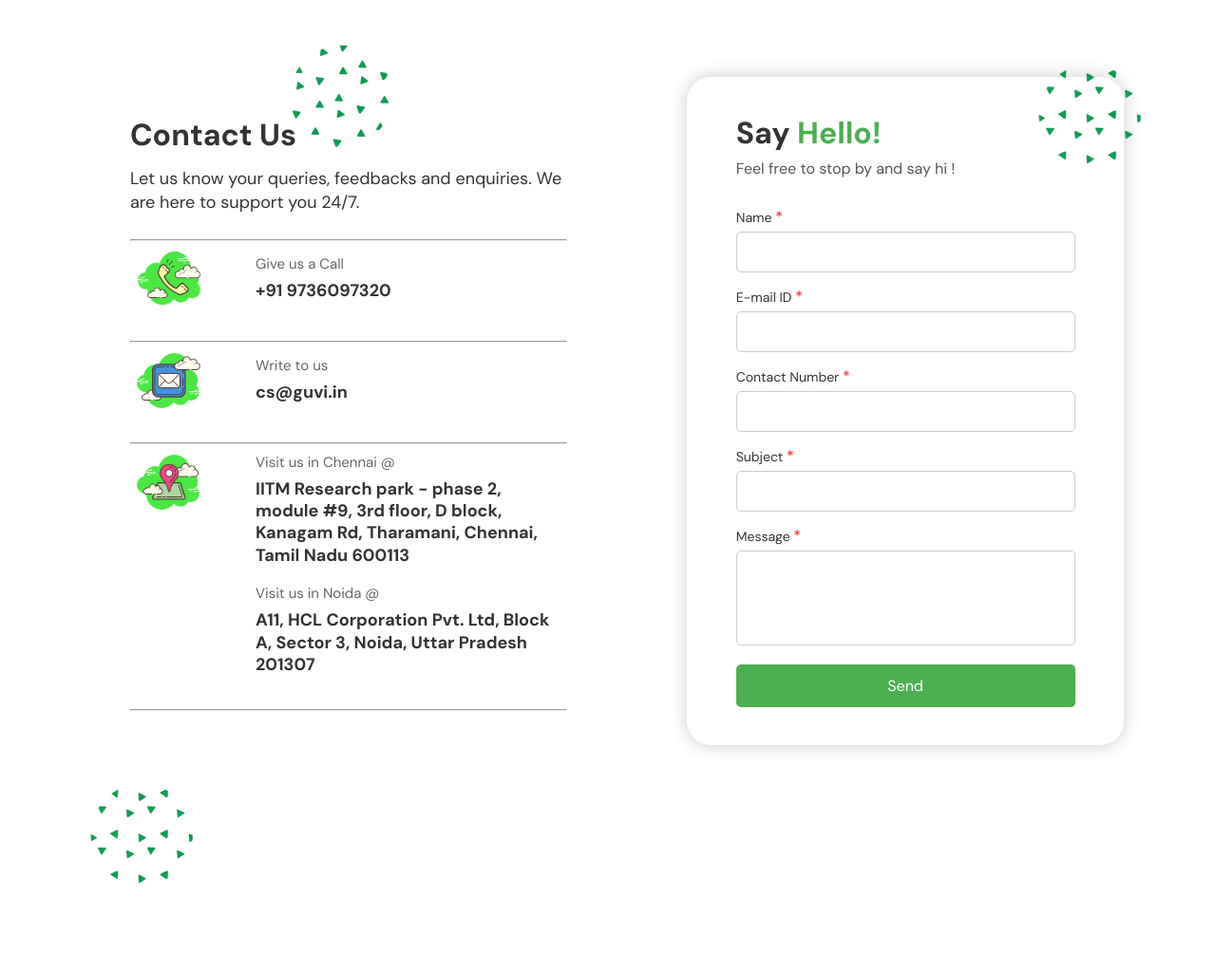
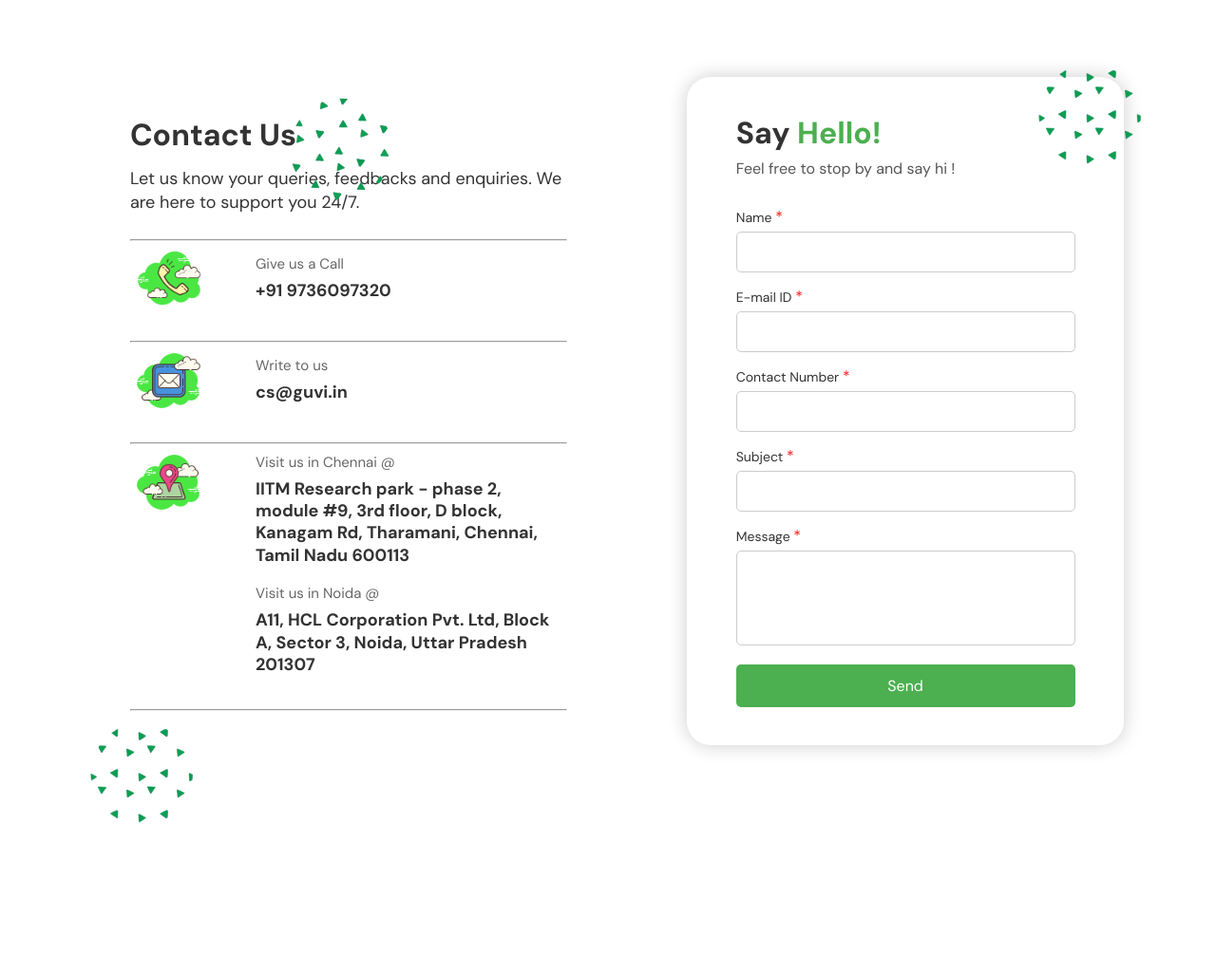
Before and after one commit to tonystark5683/Guvi-Contact-Form-Validation, a plain HTML site: page index.html in a window 1280 px wide. Shown: the whole page at 95% size. After the commit the page ends 960 px from the top, so only its background shows below. Drawn offline with Linux system fonts and the light colour scheme.

Commit message:
initial message

```diff
--- a/style.css
+++ b/style.css
@@ -35,12 +35,12 @@ body {
 }
 
 .bottom-left {
-  bottom: -28vh;
+  bottom: -20vh;
   left: 5vw;
 }
 
 .custom-position {
-  top: 18vh;
+  top: 25vh;
   left: 28vw;
   transform: translate(-50%, -50%) rotate(35deg);
 }
```
